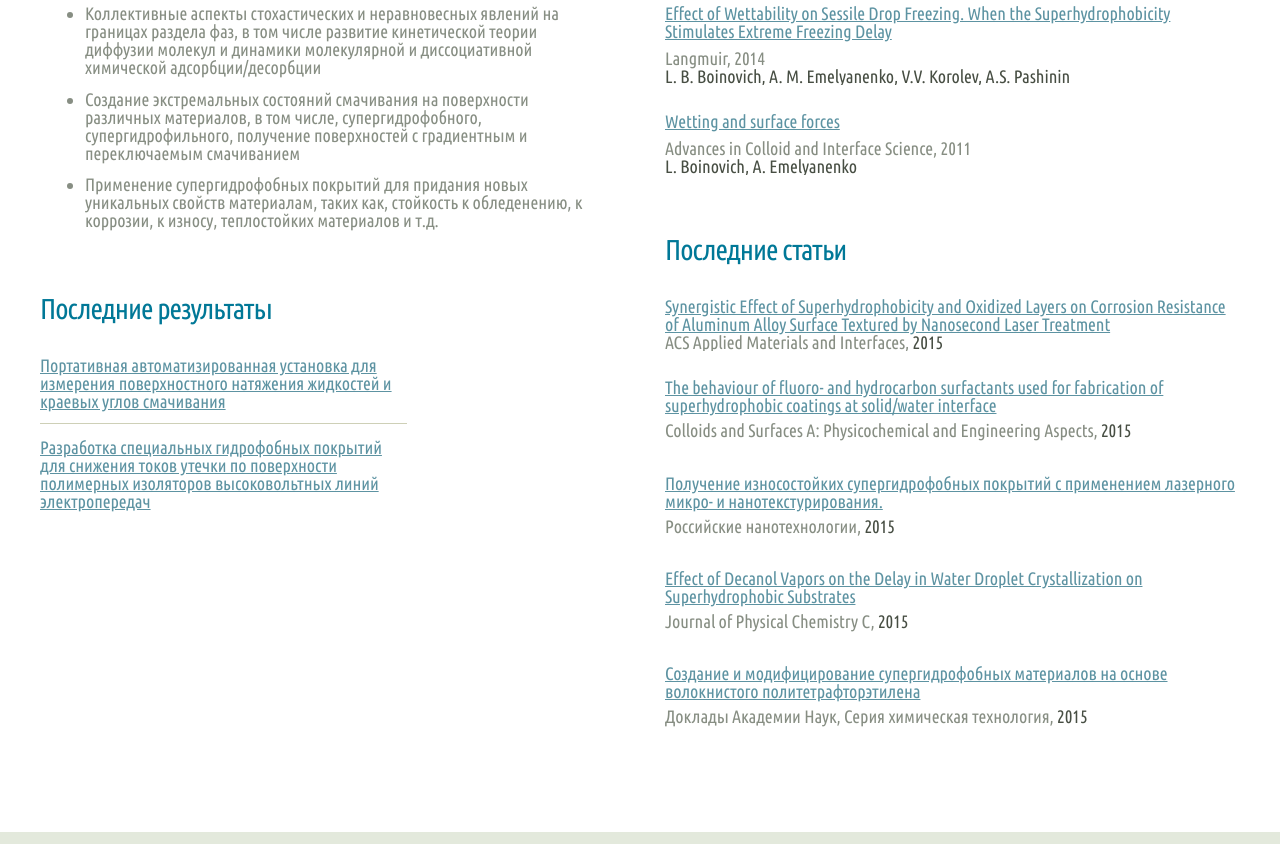
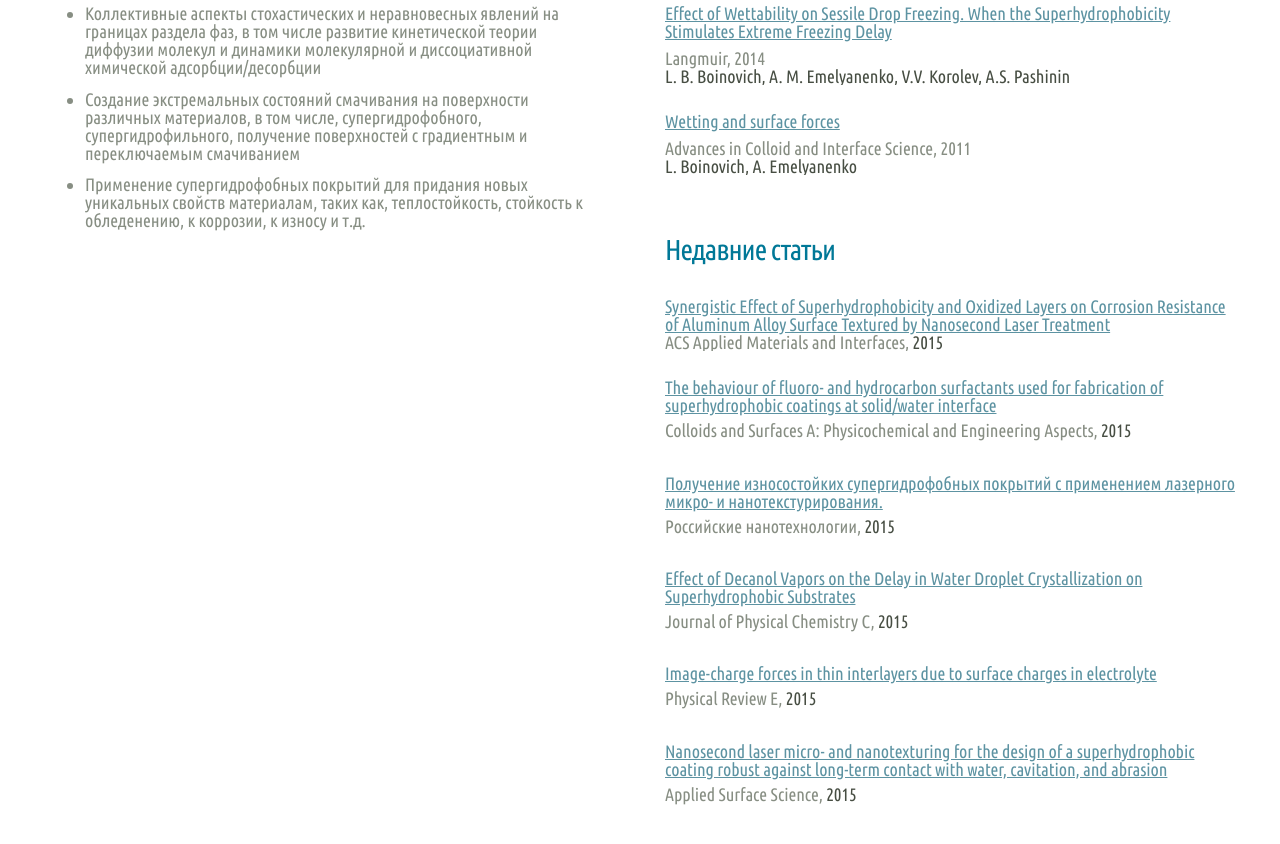
Before and after one commit to EmelyanenkoK/labsite, a plain HTML site: page research.html in a window 1280 px wide. Shown: the part 656-1500 px from the top of the page. Drawn offline with Linux system fonts and the light colour scheme.

Commit message:
Fix typos

```diff
--- a/research.html
+++ b/research.html
@@ -56,20 +56,10 @@
 									<li>Развитие статистической механики газов и жидкостей для решения проблемы фазовых переходов 1 и 2 рода, обобщение статистической механики на случай неравновесных процессов, развитие теории растворов</li>
 									<li>Коллективные аспекты стохастических и неравновесных явлений на границах раздела фаз, в том числе развитие кинетической теории диффузии молекул и динамики молекулярной и диссоциативной химической адсорбции/десорбции</li>
 									<li>Создание экстремальных состояний смачивания на поверхности различных материалов, в том числе, супергидрофобного, супергидрофильного, получение поверхностей с градиентным и переключаемым смачиванием</li>
-									<li>Применение супергидрофобных покрытий для придания новых уникальных свойств материалам, таких как, стойкость к обледенению, к коррозии, к износу, теплостойких материалов и т.д.</li>
+									<li>Применение супергидрофобных покрытий для придания новых уникальных свойств материалам, таких как, теплостойкость, стойкость к обледенению, к коррозии, к износу и т.д.</li>
 								<ul>
 							</section>
-								<h2>Последние результаты</h2>
-								<div>
-									<div class="row">
-										<div class="8u 12u(mobile)">
-											<ul class="link-list">
-												<li><a href="#">Портативная автоматизированная установка для измерения поверхностного натяжения жидкостей и краевых углов смачивания</a></li>
-												<li><a href="#">Разработка специальных гидрофобных покрытий для снижения токов утечки по поверхности полимерных изоляторов высоковольтных линий электропередач</a></li>
-											</ul>
-                                                                                </div>
-									</div>
-								</div>
+
 						</div>
 						<div class="6u 12u(mobile)">
 
@@ -110,7 +100,7 @@
 							</section>
 
 							<section>
-								<h2>Последние статьи</h2>
+								<h2>Недавние статьи</h2>
 								<div>
 											<ul class="small-image-list">
 												<li>
@@ -131,8 +121,12 @@
 													<p>Journal of Physical Chemistry C, <strong>2015</strong></p>
 												</li>
 												<li>
-													<a href="http://i.uran.ru/webcab/system/files/journalspdf/doklady/doklady-2015-t.462-n-4/dan46242015.pdf">Создание и модифицирование супергидрофобных материалов на основе волокнистого политетрафторэтилена</a>
-													<p>Доклады Академии Наук, Серия химическая технология, <strong>2015</strong></p>
+													<a href="http://journals.aps.org/pre/abstract/10.1103/PhysRevE.91.032402">Image-charge forces in thin interlayers due to surface charges in electrolyte</a>
+													<p>Physical Review E, <strong>2015</strong></p>
+												</li>
+												<li>
+													<a href="http://www.sciencedirect.com/science/article/pii/S0169433215002445">Nanosecond laser micro- and nanotexturing for the design of a superhydrophobic coating robust against long-term contact with water, cavitation, and abrasion</a>
+													<p>Applied Surface Science, <strong>2015</strong></p>
 												</li>
 
 											</ul>
```
Also changed, not shown: index.html (+2 -2 lines).
